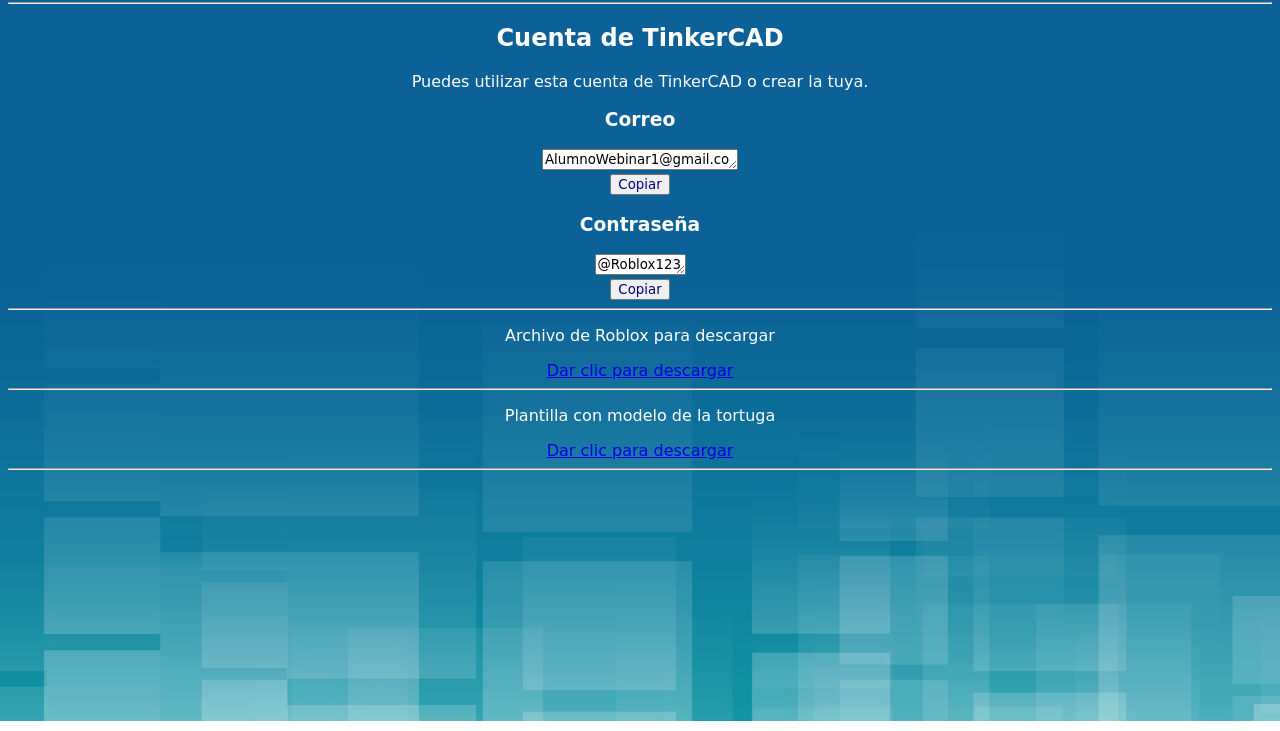
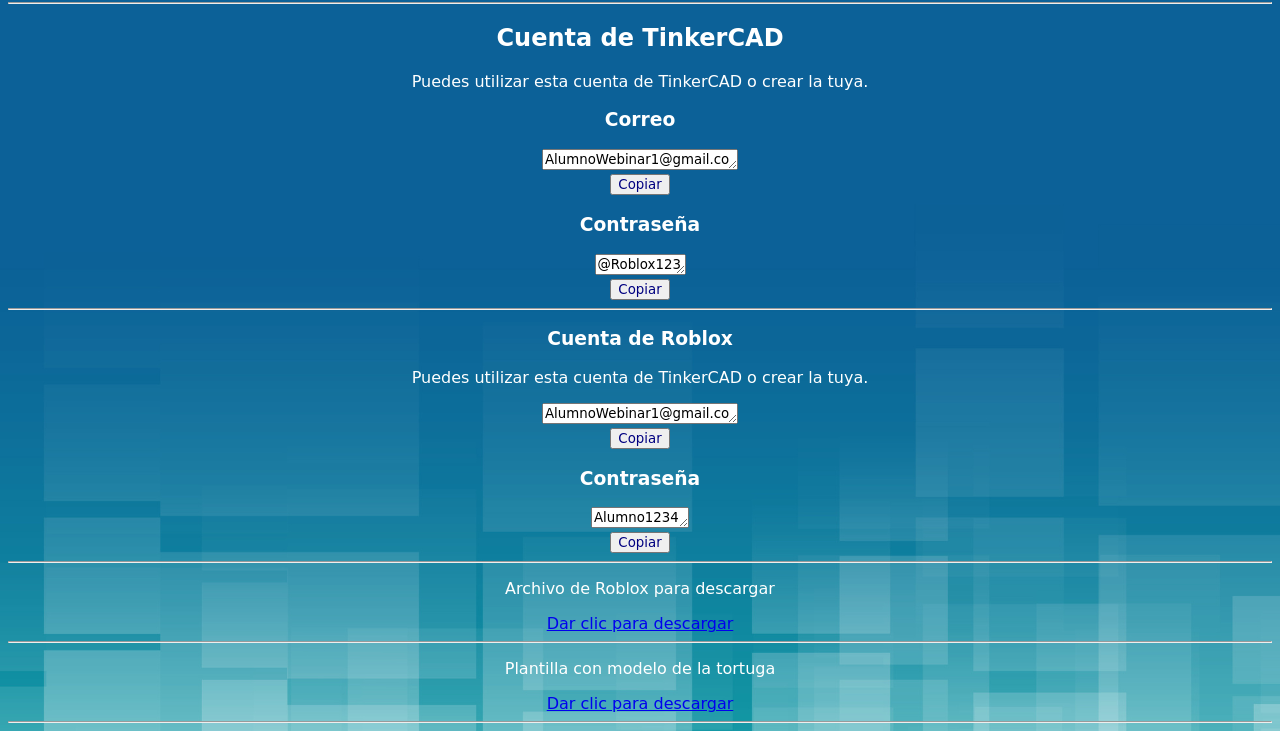
Before and after one commit to DanielaGMiranda/Material-Webina1, a plain HTML site: page index.html in a window 1280 px wide. Shown: the part 79-810 px from the top of the page. Drawn offline with Linux system fonts and the light colour scheme; a web font is replaced by a local one.

Commit message:
Update index.html

```diff
--- a/index.html
+++ b/index.html
@@ -32,6 +32,24 @@ AlumnoWebinar1@gmail.com
     <script>
     var clipboard2 = new Clipboard('.bt1');
     </script>
+    <hr>
+    <h3>Cuenta de Roblox</h3>
+    <p>Puedes utilizar esta cuenta de TinkerCAD o crear la tuya.</p>
+    <textarea cols='25' rows='1' id="codigo3">
+AlumnoWebinar1@gmail.com
+    </textarea><br>
+    <button type="button" id="bt2" class="bt2" data-clipboard-target="#codigo3">Copiar</button>
+    <script>
+    var clipboard2 = new Clipboard('.bt2');
+    </script>
+    <h3>Contraseña</h3>
+    <textarea cols='11' rows='1' id="codigo4">
+Alumno123456
+    </textarea><br>
+    <button type="button" id="bt3" class="bt3" data-clipboard-target="#codigo4">Copiar</button>
+    <script>
+    var clipboard3 = new Clipboard('.bt3');
+    </script>
     <br>
     <hr>
     <p>Archivo de Roblox para descargar</p>
@@ -41,6 +59,7 @@ AlumnoWebinar1@gmail.com
     <p>Plantilla con modelo de la tortuga</p>
     <a href="https://www.tinkercad.com/codeblocks/3ZaAgZvR8lI">Dar clic para descargar</a>
     <hr>
+
     </center>
 
 </body>
```
